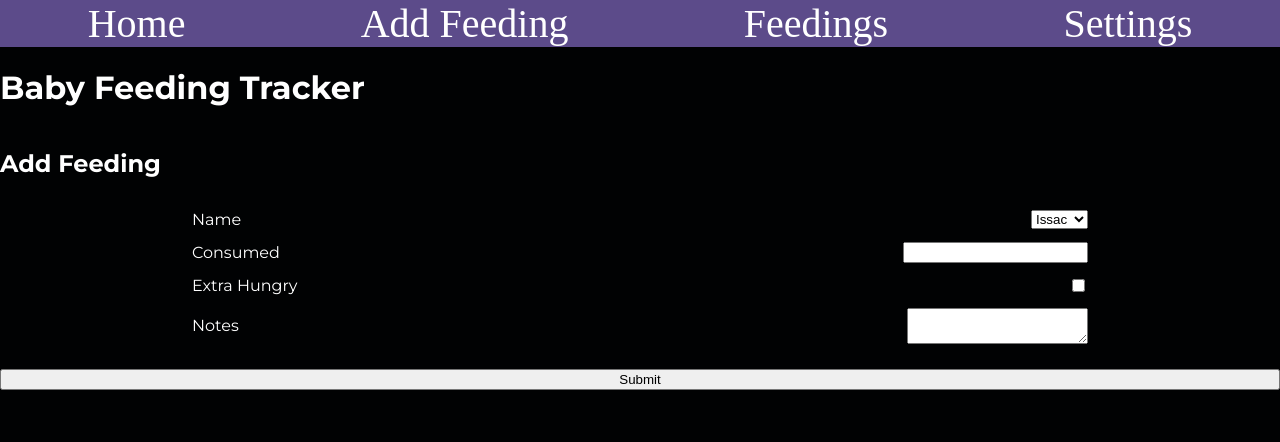
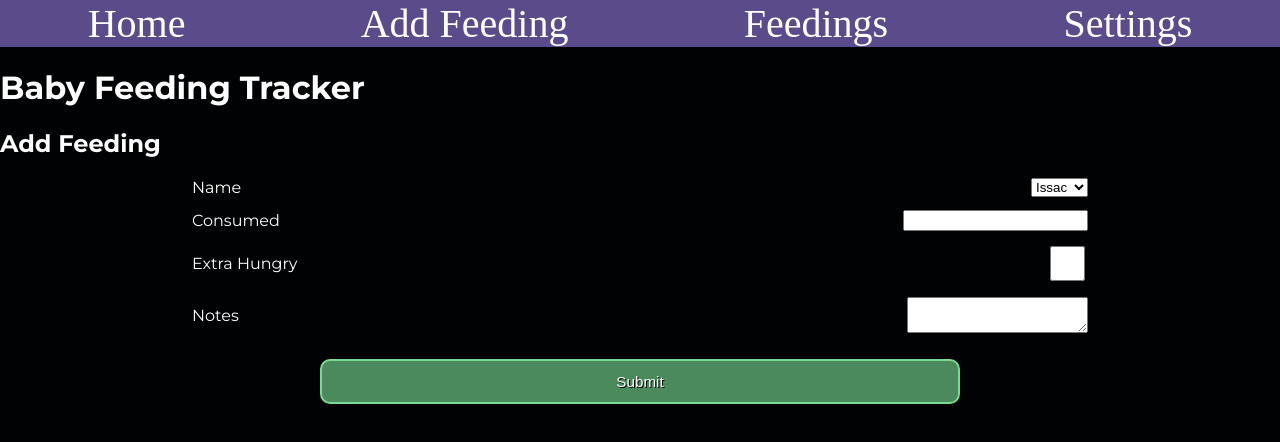
Before and after one commit to Richardaeld/baby-feeding-tacker, a React (Vite) app: page /addFeeding in a window 1280 px wide. Shown: the top 442 px of the page. Built offline with nearby package versions, Linux system fonts and the light colour scheme; a web font is replaced by a local one.

Commit message:
imroved Form check box

```diff
--- a/src/components/Form.jsx
+++ b/src/components/Form.jsx
@@ -18,6 +18,7 @@ export function Form ({ form, addFeeding, feeding }) {
    return (
       <form onSubmit={handleSubmit}>
          <h2>{form.header}</h2>
+         <div>
             {form.inputs.map(input => {
                // console.log(input.type)
                switch (input.type) {
@@ -28,8 +29,10 @@ export function Form ({ form, addFeeding, feeding }) {
                   case 'select'        : return <FormSelect key={input.key} select={input} setFormData={setFormData} />
                }
             })}
-
-         <button>Submit</button>
+         </div>
+         <div>
+            <button class="submit-button">Submit</button>
+         </div>
       </form>
    )
 }
--- a/src/css/index.css
+++ b/src/css/index.css
@@ -57,14 +57,12 @@ nav a {
 
 
 /* Add Feeding */
-form {
-   /* width: 50%; */
-
+form div:last-child {
    display:flex;
    flex-direction: column;
-   justify-content: center;
+   align-items: center;
 }
-form label {
+form div label {
    margin: 1% 15% 0 15%;
    display: flex;
    justify-content: space-evenly;
@@ -72,9 +70,15 @@ form label {
 }
 form button {
    margin-top: 2%;
+   width:50%;
 }
-form label span {
+form div label span {
    flex: 1;
+}
+
+form div input[type='checkbox'] {
+   width:35px;
+   height: 35px;
 }
 
 .feeding-item {
@@ -91,3 +95,13 @@ form label span {
 .feeding-item div:last-child {
    /* justify-content: start; */
 }
+
+.submit-button {
+   background-color: #4B8A5C;
+   border: 2px solid #79db93;
+   border-radius: 10px;
+   color: #fff;
+   text-shadow: 1px 1px #010203;
+   font-size: .95rem;
+   padding: .75rem 0;
+}
```
Lines whose indentation alone changed are shown as unchanged.
